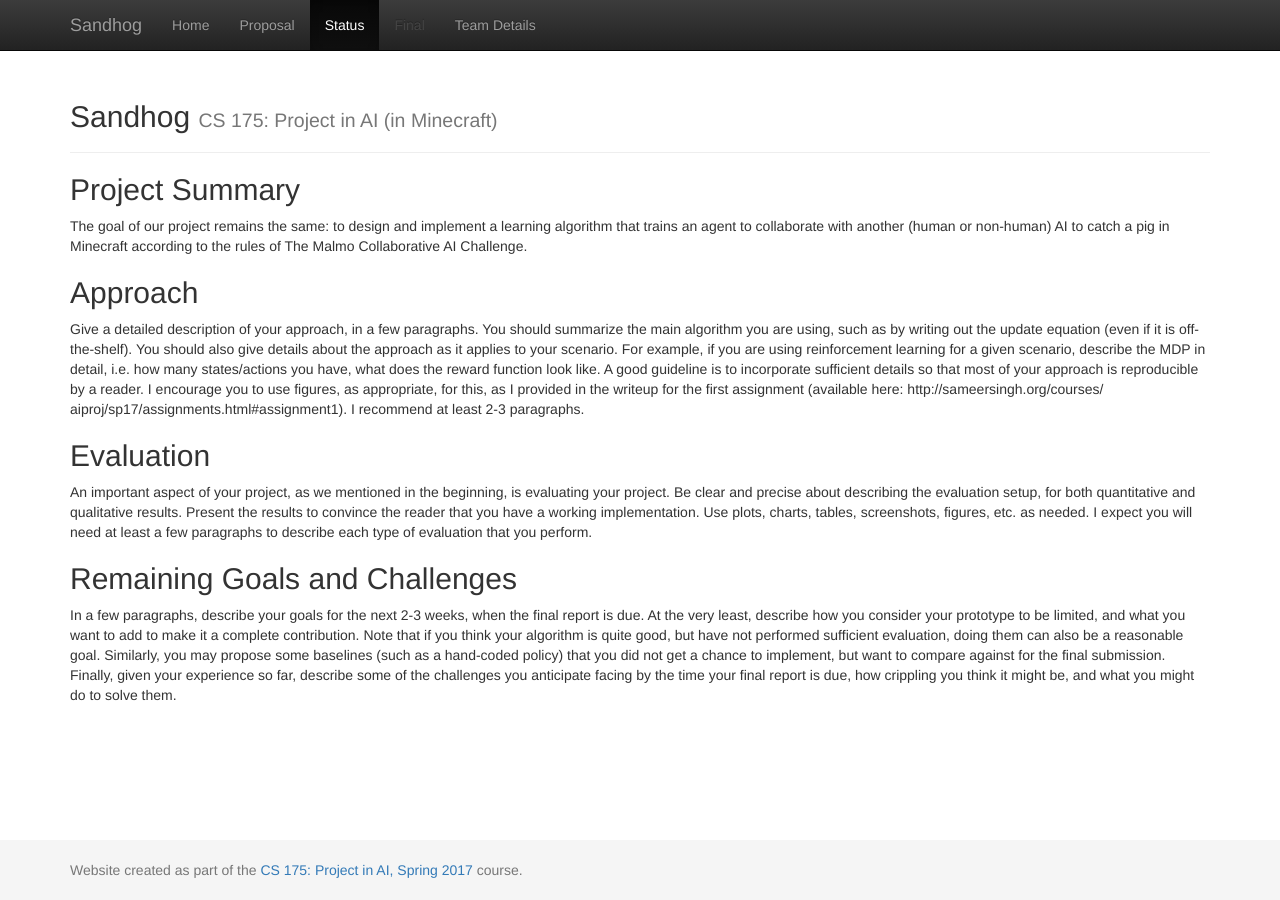
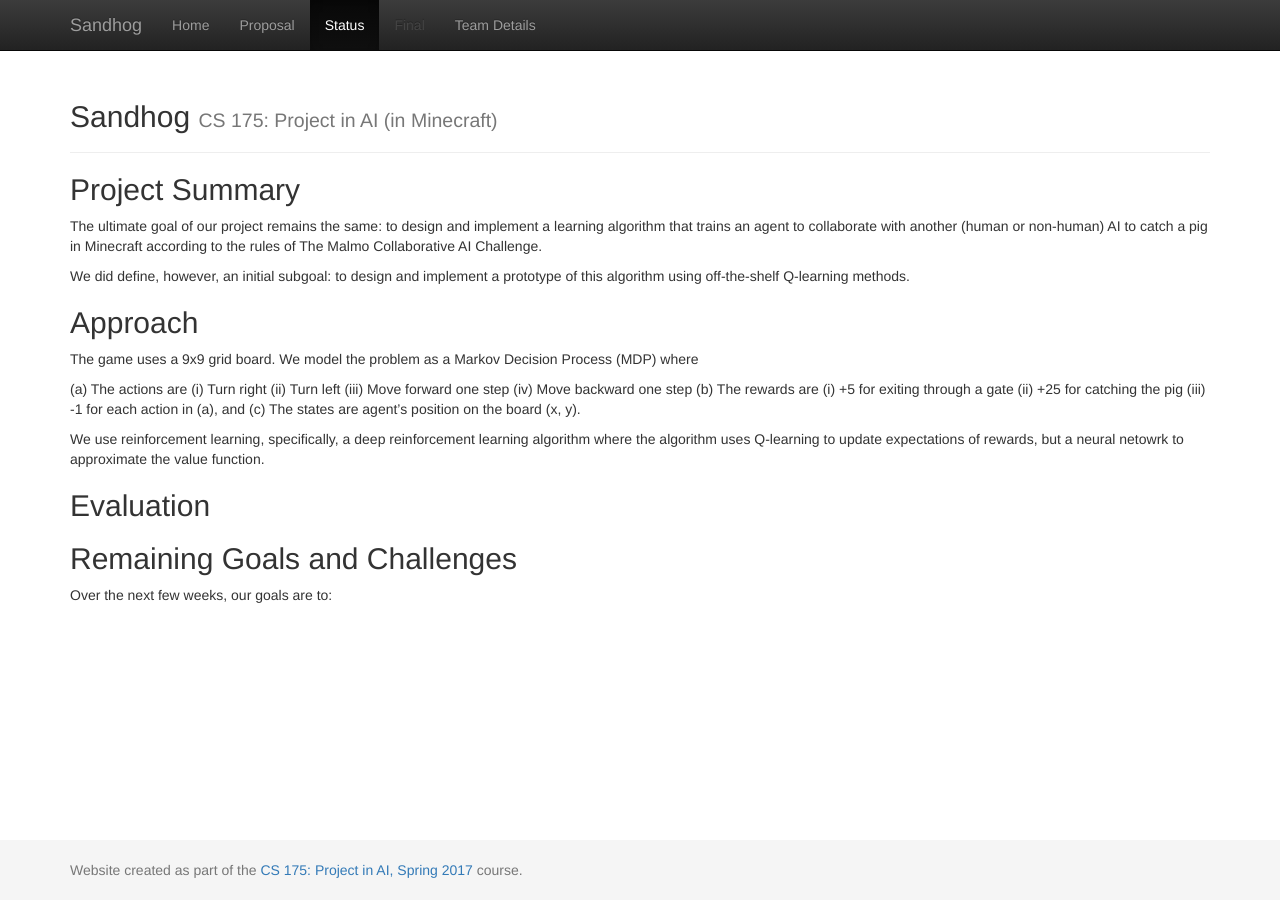
Before and after one commit to hfloresr/Sandhog, a Jekyll site: the page built from docs/status.md, in a window 1280 px wide. Built offline with Jekyll 4.4.1, drawn with Linux system fonts in a browser that asks for light colours.

Commit message:
Updated approach

```diff
--- a/docs/status.md
+++ b/docs/status.md
@@ -5,34 +5,31 @@ title: Status
 
 ## Project Summary
 
-The goal of our project remains the same: to design and implement a learning algorithm that trains an agent to collaborate with another (human or non-human) AI to catch a pig in Minecraft according to the rules of The Malmo Collaborative AI Challenge.
+The ultimate goal of our project remains the same: to design and implement a learning algorithm that trains an agent to collaborate with another (human or non-human) AI to catch a pig in Minecraft according to the rules of The Malmo Collaborative AI Challenge.
+
+We did define, however, an initial subgoal: to design and implement a prototype of this algorithm using off-the-shelf Q-learning methods.
 
 ## Approach
 
-Give a detailed description of your approach, in a few paragraphs. You should summarize the
-main algorithm you are using, such as by writing out the update equation (even if it is off-the-shelf). You
-should also give details about the approach as it applies to your scenario. For example, if you are using
-reinforcement learning for a given scenario, describe the MDP in detail, i.e. how many states/actions you
-have, what does the reward function look like. A good guideline is to incorporate sufficient details so that
-most of your approach is reproducible by a reader. I encourage you to use figures, as appropriate, for this,
-as I provided in the writeup for the first assignment (available here: http://sameersingh.org/courses/
-aiproj/sp17/assignments.html#assignment1). I recommend at least 2-3 paragraphs.
+The game uses a 9x9 grid board. We model the problem as a Markov Decision Process (MDP) where
+
+(a) The actions are
+    (i) Turn right
+    (ii) Turn left
+    (iii) Move forward one step
+    (iv) Move backward one step
+(b) The rewards are
+    (i) +5 for exiting through a gate
+    (ii) +25 for catching the pig
+    (iii) -1 for each action in (a), and
+(c) The states are agent's position on the board (x, y).
+
+We use reinforcement learning, specifically, a deep reinforcement learning algorithm where the algorithm uses Q-learning to update expectations of rewards, but a neural netowrk to approximate the value function.
 
 ## Evaluation
 
-An important aspect of your project, as we mentioned in the beginning, is evaluating your
-project. Be clear and precise about describing the evaluation setup, for both quantitative and qualitative
-results. Present the results to convince the reader that you have a working implementation. Use plots, charts,
-tables, screenshots, figures, etc. as needed. I expect you will need at least a few paragraphs to describe each
-type of evaluation that you perform.
+
 
 ## Remaining Goals and Challenges
 
-In a few paragraphs, describe your goals for the next 2-3 weeks, when
-the final report is due. At the very least, describe how you consider your prototype to be limited, and what
-you want to add to make it a complete contribution. Note that if you think your algorithm is quite good,
-but have not performed sufficient evaluation, doing them can also be a reasonable goal. Similarly, you may
-propose some baselines (such as a hand-coded policy) that you did not get a chance to implement, but
-want to compare against for the final submission. Finally, given your experience so far, describe some of the
-challenges you anticipate facing by the time your final report is due, how crippling you think it might be,
-and what you might do to solve them.
+Over the next few weeks, our goals are to:
```
